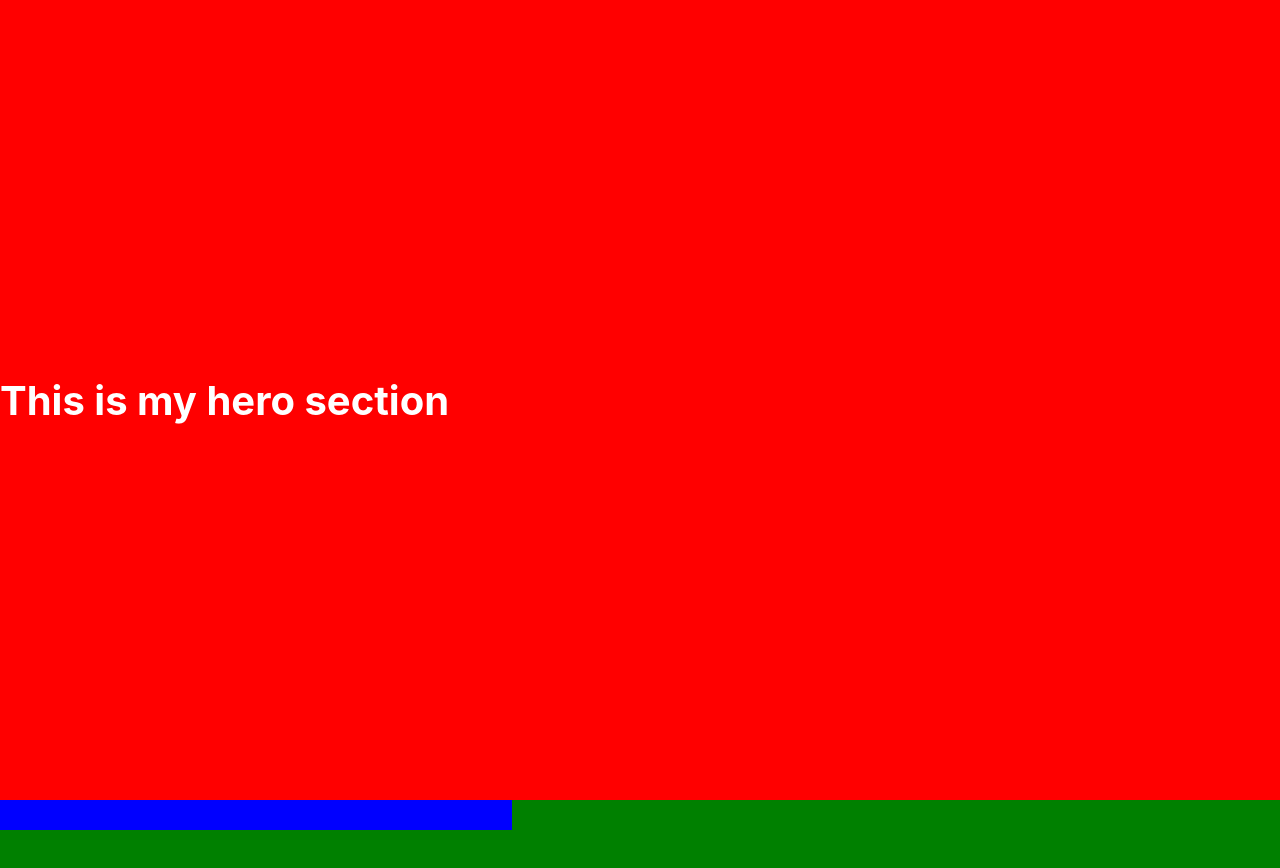
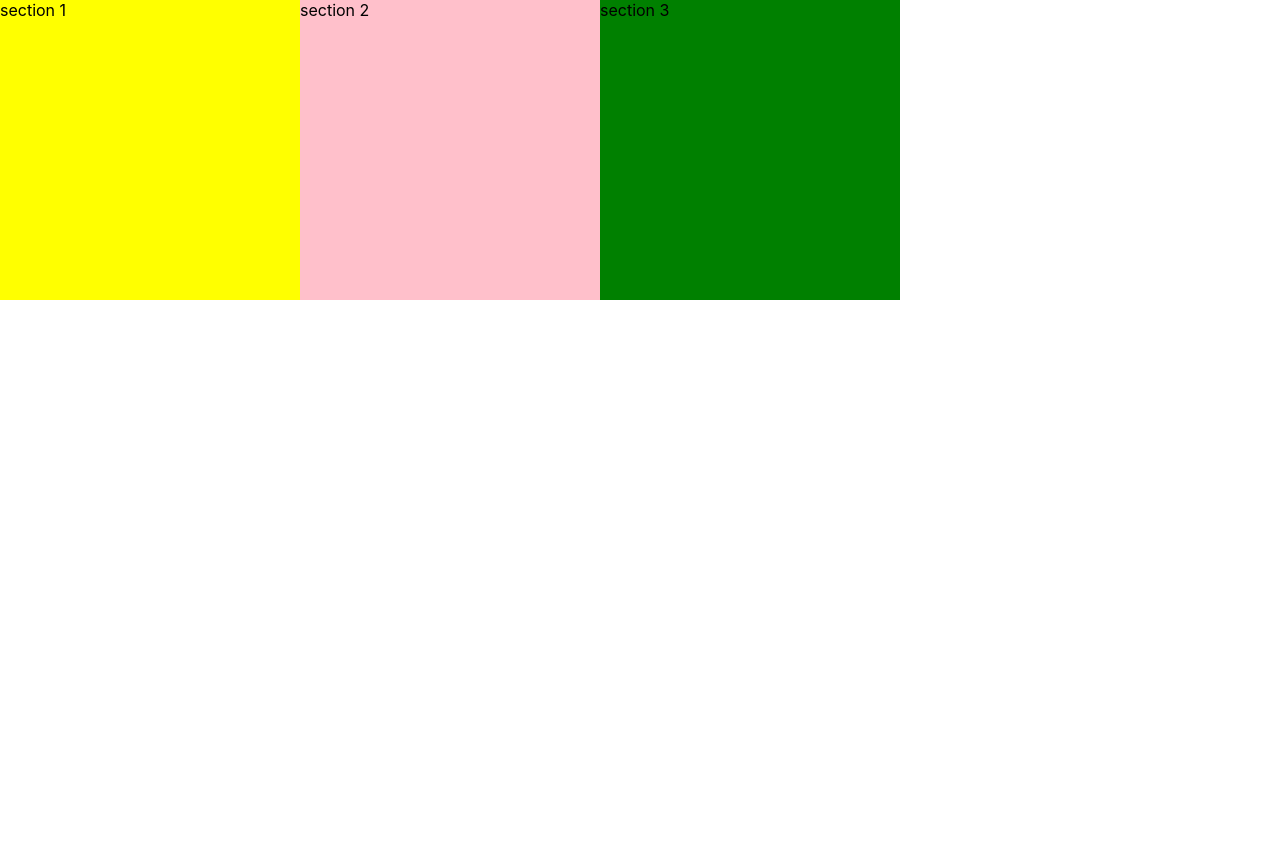
Before and after one commit to haseebDotJs/learning-gsap, a Next.js app: page / in a window 1280 px wide. Shown: the top 868 px of the page. After the commit the page ends 800 px from the top, so only its background shows below. Built offline with nearby package versions, Linux system fonts and the light colour scheme.

Commit message:
dom manipulation animation (partial / buggy)

```diff
--- a/pages/index.tsx
+++ b/pages/index.tsx
@@ -1,132 +1,158 @@
 import type { NextPage } from "next";
-import React, { useEffect, useState } from "react";
+import React, { useEffect, useRef, useState } from "react";
 
 //
 import { gsap } from "gsap";
 import { ScrollTrigger } from "gsap/dist/ScrollTrigger";
-import { snap } from "gsap-trial/src/all";
+import { Flip } from "gsap/dist/Flip";
 
 const Home: NextPage = () => {
-  const [pauseCarousel, setPauseCarousel] = useState<boolean>(false);
-  // let tween;
-  // useEffect(() => {
-  //   gsap.registerPlugin(ScrollTrigger);
-  //   gsap.defaults({ ease: "none", duration: 2 });
+  const [lap, setLap] = useState(true);
+  const focusRef = useRef(null);
 
-  //   // timeline
-  //   gsap.utils.toArray(".box").forEach((panel, i) => {
-  //     ScrollTrigger.create({
-  //       trigger: panel,
-  //       // start: "top top",
-  //       pin: true,
-  //       pinSpacing: false,
-  //     });
+  useEffect(() => {
+    gsap.registerPlugin(ScrollTrigger, Flip);
+  }, []);
+
+  const data = [
+    {
+      parentId: "section-1-parent",
+      childId: "section-1-child",
+      text: "section 1",
+    },
+    {
+      parentId: "section-2-parent",
+      childId: "section-2-child",
+      text: "section 2",
+    },
+    {
+      parentId: "section-3-parent",
+      childId: "section-3-child",
+      text: "section 3",
+    },
+  ];
+
+  const moveToFocusDiv = (id: string) => {
+    const focusDiv = document.getElementById("focus-div");
+    const el = document.getElementById(id);
+    Flip.from(`#focus-div, #${id}, #section-1,#section-2,#section-3`, {
+      ease: "power1.inOut",
+      duration: 0.8,
+      absolute: true,
+    });
+    // setLap((prev) => !prev);
+    console.log("first", focusDiv.childNodes.length < 1);
+    if (
+      id !== focusDiv?.childNodes[0]?.getAttribute("id") ||
+      focusDiv.childNodes.length < 1
+    ) {
+      if (focusDiv?.style.minHeight !== "100vh") {
+        focusDiv.style.minHeight = "100vh";
+      }
+      // checking if there is any child in focus div
+      // focusDiv.childNodes = [];
+      // const state = Flip.getState(`#${id}`);
+      // focusDiv?.appendChild(el);
+
+      const focusDivChildId = focusDiv?.childNodes[0]?.getAttribute("id");
+      // console.log("first", focusDivChildId);
+      if (focusDivChildId && focusDivChildId !== id) {
+        console.log("running");
+        const parendivId =
+          focusDiv?.childNodes[0].getAttribute("data-parent-id");
+
+        document
+          .getElementById(parendivId)
+          ?.appendChild(focusDiv?.childNodes[0]);
+        focusDiv?.appendChild(el);
+      } else {
+        focusDiv?.appendChild(el);
+      }
+
+      // gsap.to(`#focus-div #${id}`, {
+      //   rotation: 360,
+      //   duration: 2,
+      //   scrollTrigger: {
+      //     trigger: `#focus-div #${id}`,
+      //     scrub: 1,
+      //     pin: true,
+      //     end: "+=10000",
+      //   },
+      // });
+    } else if (
+      id === focusDiv?.childNodes[0]?.getAttribute("id") &&
+      focusDiv.childNodes.length >= 1
+    ) {
+      gsap.to("#focus-div", {
+        duration: 0.5,
+      });
+      focusDiv.style.minHeight = 0;
+      const parendivId = focusDiv?.childNodes[0].getAttribute("data-parent-id");
+      document.getElementById(parendivId)?.appendChild(focusDiv?.childNodes[0]);
+      // focusDiv?.appendChild(el);
+    }
+    // Flip.from(childState, {
+    //   ease: "ease-out",+
+
+    //   duration: 0.8,
+    //   absolute: true,
+    // });
+  };
+  // const moveToFocusDiv = (id: string) => {
+  //   const state = Flip.getState(`#${id}`);
+
+  //   Flip.from(state, {
+  //     ease: "power1.inOut",
+  //     duration: 0.8,
+  //     absolute: true,
   //   });
+  //   const focusDiv = document.getElementById("focus-div");
+  //   const el = document.getElementById(id);
 
-  //   ScrollTrigger.create({
-  //     snap: 1 / 4, // snap whole page to the closest section!
-  //   });
-  // }, []);
-
-  // useEffect(() => {
-  //   gsap.registerPlugin(ScrollTrigger);
-  //   const from = (__className: string) => {
-  //     return {
-  //       scrollTrigger: {
-  //         trigger: __className,
-  //         toggleActions: "restart pause reverse pause",
-  //       },
-  //       rotation: 360,
-  //       // ease: "elastic",
-  //       x: 0,
-  //       // immediateRender: true,
-  //       // paused: true,
-  //       // opacity: 0,
-  //     };
-  //   };
-  //   const to = (__className: string) => {
-  //     return {
-  //       scrollTrigger: {
-  //         trigger: __className,
-  //         // toggleActions: "play pause reverse restart",
-  //         start: "center center",
-  //         // end: "bottom center",
-  //         markers: true,
-  //         scrub: 1,
-  //         pin: true,
-  //       },
-  //       opacity: 1,
-  //       x: 400,
-  //       scale: 2.5,
-  //       duration: 1,
-  //       rotation: 360,
-  //       end: "+=300",
-  //     };
-  //   };
-  //   // gsap.to(".green", to(".green"));
-  //   gsap.to(".orange", to(".orange"));
-  //   // gsap.to(".green", { x: 100, duration: 1 });
-  //   // gsap.to(".green", { y: 50, duration: 1, delay: 1 }); //wait 1 second
-  //   // gsap.to(".green", { opacity: 0, duration: 1, delay: 2 });
-  //   var tl = gsap.timeline({ repeat: 2, repeatDelay: 1 });
-  // }, []);
-
-  // const play = () => {
-  //   tween?.play();
-  // };
-  // const reverse = () => {
-  //   tween?.reverse();
-  // };
-  // const resume = () => {
-  //   tween?.resume();
-  // };
-  // const pause = () => {
-  //   tween?.pause();
+  //   focusDiv?.appendChild(el);
   // };
   useEffect(() => {
-    gsap.registerPlugin(ScrollTrigger);
-    const tl = gsap.timeline();
-    tl.set(".animation-text", { opacity: 0 });
-    tl.to(".section-div", {
-      duration: 5,
-      x: 500,
-      // scrollTrigger: {
-      //   // start: "top 50%",
-      //   markers: true,
-      //   trigger: ".section-div",
-      //   toggleActions: "restart reverse none none",
-      //   scrub: true,
-      // },
-    })
-      .to(".section-div", { scale: 1.75, rotate: 360, duration: 5 })
-      .to(".animation-text", { opacity: 1, ease: "ease-in-out" });
-    ScrollTrigger.create({
-      animation: tl,
-      trigger: ".section-div",
-      start: "center center",
-      end: "+=1000px",
-      scrub: true,
-      pin: true,
-      pinSpacing: true,
-      // anticipatePin: 1,
+    console.log("running");
+
+    gsap.to(`#focus-div .section-child`, {
+      rotation: 360,
+      duration: 2,
+      scrollTrigger: {
+        trigger: ``,
+        scrub: 1,
+        pin: true,
+        end: "+=10000",
+      },
     });
   }, []);
 
   return (
     <React.Fragment>
-      <div
-        className="wrapper"
-        onMouseEnter={() => setPauseCarousel(true)}
-        onMouseLeave={() => setPauseCarousel(false)}
-      >
+      <div className="wrapper">
         <div className="boxes">
-          <div className="hero">This is my hero section</div>
-          <div className="section">
-            <div className="section-div">
-              <p className="animation-text">How was the Animation</p>
-            </div>
-          </div>
+          {/* <div className="hero">This is my hero section</div> */}
+          {data.map((item, i) => {
+            return (
+              <div
+                key={item.parentId}
+                id={item.parentId}
+                className={`section `}
+              >
+                <div
+                  id={item.childId}
+                  className={`section-child ${`section-child-${i + 1}`}`}
+                  data-parent-id={item.parentId}
+                  onClick={() => moveToFocusDiv(item.childId)}
+                >
+                  {item.text}
+                </div>
+              </div>
+            );
+          })}
         </div>
+      </div>
+      <div className={`show-element`} id="focus-div" ref={focusRef}>
+        {/* <div className={`section-child ${`section-child-1`}`}>Section 1</div> */}
       </div>
     </React.Fragment>
   );
--- a/styles/globals.css
+++ b/styles/globals.css
@@ -15,21 +15,24 @@ a {
 * {
   box-sizing: border-box;
 }
-.hero {
-  font-size: 40px;
-  font-weight: bold;
-  color: #fff;
+.boxes {
   display: flex;
   align-items: center;
-  min-height: 100vh;
-  background-color: red;
+}
+.section,
+.section-child {
+  width: 300px;
+  height: 300px;
 }
 
-.section {
-  /* padding: 20px; */
-  /* min-height: 500vh; */
+.section-child-1 {
+  background-color: yellow;
+}
+.section-child-2 {
+  background-color: pink;
+}
+.section-child-3 {
   background-color: green;
-  display: flex;
 }
 
 .section-div {
@@ -40,3 +43,11 @@ a {
   align-items: center;
   justify-content: center;
 }
+
+.show-element {
+  display: flex;
+  align-items: flex-start;
+
+  justify-content: center;
+  background-color: rgb(164, 189, 255);
+}
```
